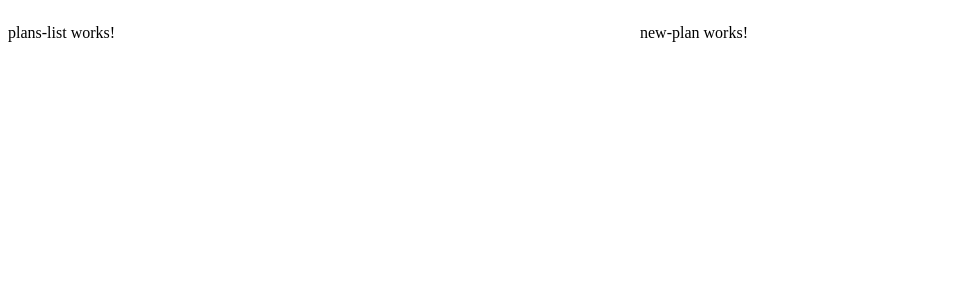
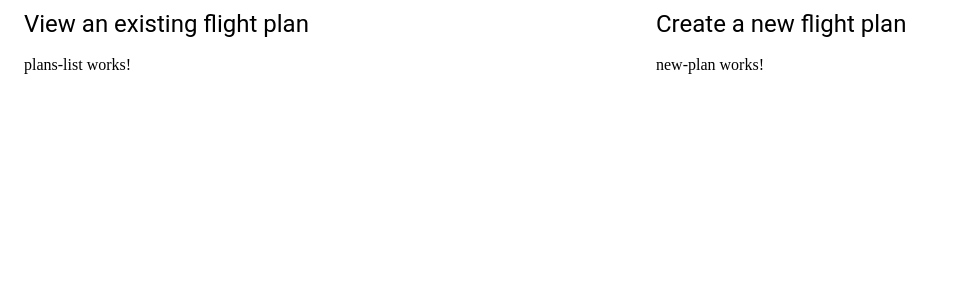
Before and after one commit to alvaromat/flight-planner, an Angular app: page / in a window 1280 px wide. Shown: the top 300 px of the page, without its empty margins (0-960 px from the left). Built offline with nearby package versions, Linux system fonts and the light colour scheme.

Commit message:
Style home component (and global)

```diff
--- a/src/app/home/home.component.html
+++ b/src/app/home/home.component.html
@@ -1,8 +1,10 @@
 <div class="container">
-  <div class="left">
+  <section class="left">
+    <h1 class="mat-h1">View an existing flight plan</h1>
     <app-plans-list></app-plans-list>
-  </div>
-  <div class="right">
+  </section>
+  <section class="right">
+    <h1 class="mat-h1">Create a new flight plan</h1>
     <app-new-plan></app-new-plan>
-  </div>
+  </section>
 </div>
--- a/src/app/home/home.component.scss
+++ b/src/app/home/home.component.scss
@@ -1,7 +1,8 @@
 .container {
   display: flex;
 
-  > div {
+  > section {
     flex: 1;
+    padding: 0 16px;
   }
 }
--- a/src/styles.scss
+++ b/src/styles.scss
@@ -1 +1,5 @@
 @import "~@angular/material/prebuilt-themes/deeppurple-amber.css";
+
+html, body {
+  height: 100%;
+}
```
